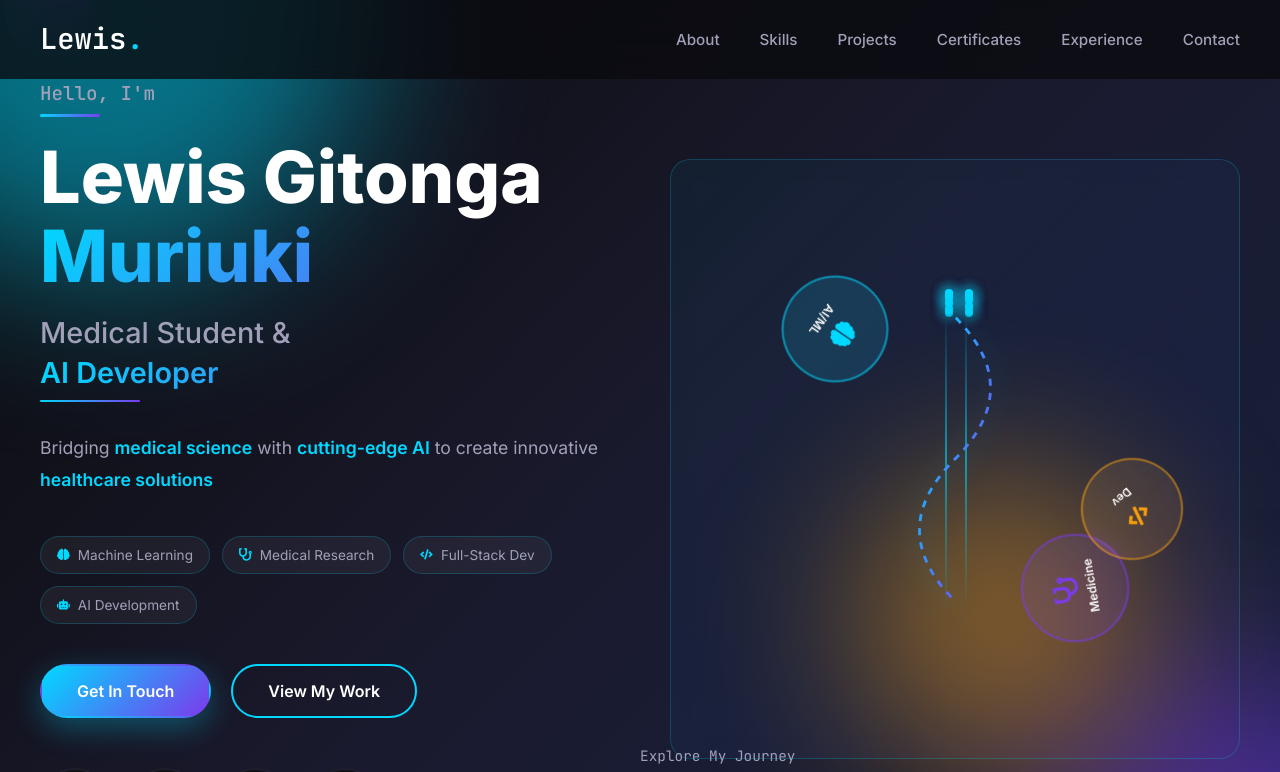
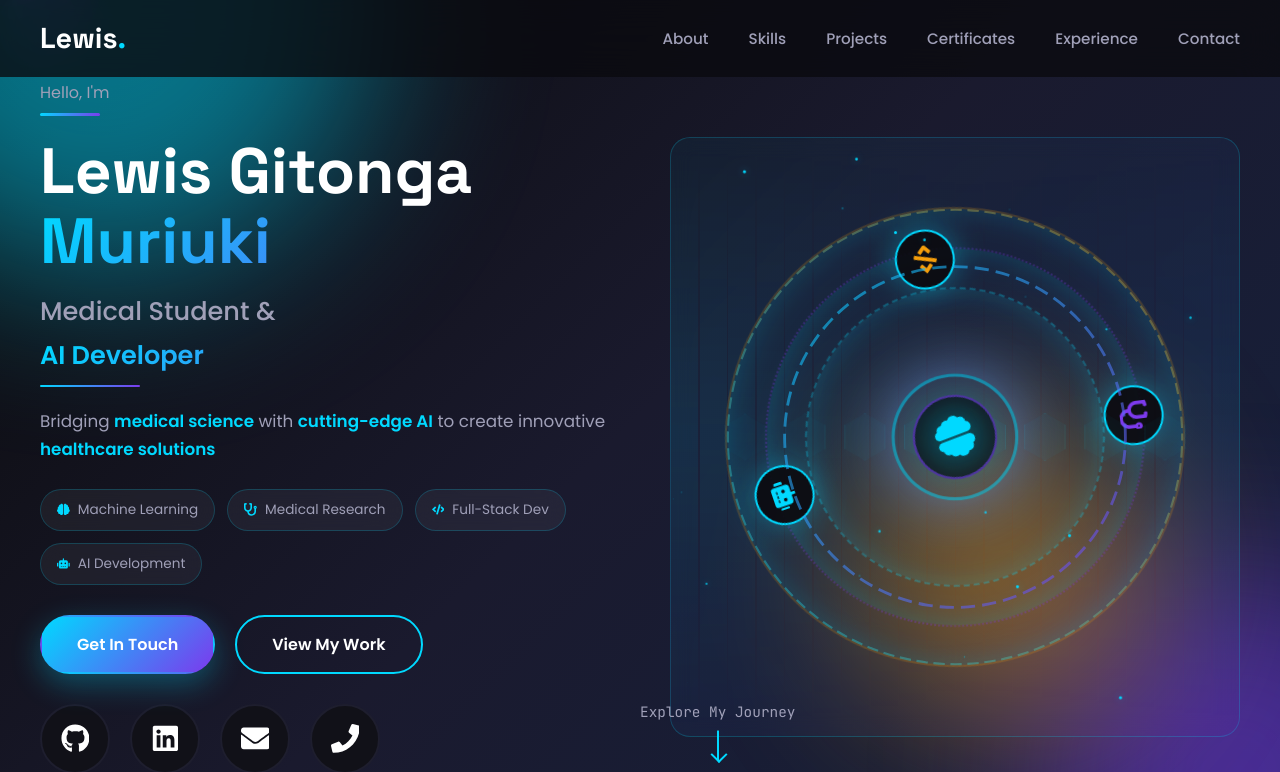
Before and after one commit to toshlewi/Tosh-Portfolio, a React (Create React App) app: page / in a window 1280 px wide. Shown: the top 772 px of the page. Built offline with nearby package versions, Linux system fonts and the light colour scheme.

Commit message:
Complete redesign: hide navbar on scroll, new holographic animation, professional fonts, and improved mobile responsiveness

```diff
--- a/public/index.html
+++ b/public/index.html
@@ -11,7 +11,7 @@
     <link rel="icon" type="image/jpeg" href="%PUBLIC_URL%/Tosh.jpg" />
     <link rel="preconnect" href="https://fonts.googleapis.com">
     <link rel="preconnect" href="https://fonts.gstatic.com" crossorigin>
-    <link href="https://fonts.googleapis.com/css2?family=Inter:wght@300;400;500;600;700;800&family=JetBrains+Mono:wght@400;500;600&display=swap" rel="stylesheet">
+    <link href="https://fonts.googleapis.com/css2?family=Poppins:wght@300;400;500;600;700;800;900&family=Space+Grotesk:wght@400;500;600;700&family=JetBrains+Mono:wght@400;500;600;700&display=swap" rel="stylesheet">
     <title>Lewis Gitonga Muriuki - Portfolio</title>
   </head>
   <body>
--- a/src/components/Hero.css
+++ b/src/components/Hero.css
@@ -5,7 +5,7 @@
   justify-content: center;
   position: relative;
   overflow: hidden;
-  padding-top: 80px;
+  padding: 80px 0 40px;
 }
 
 .hero-background {
@@ -85,22 +85,26 @@
 }
 
 .greeting {
-  margin-bottom: 20px;
+  margin-bottom: 15px;
 }
 
 .greeting-text {
   color: var(--text-secondary);
-  font-size: 1.2rem;
-  font-weight: 500;
-  font-family: 'JetBrains Mono', monospace;
+}
+
+.logo {
+  font-size: 1.8rem;
+  font-weight: 700;
+  cursor: pointer;
+  font-family: 'Space Grotesk', sans-serif;
 }
 
 .hero-name {
-  font-size: 4.5rem;
+  font-size: 4rem;
   font-weight: 800;
   line-height: 1.1;
-  margin-bottom: 20px;
-  font-family: 'Inter', sans-serif;
+  margin-bottom: 15px;
+  font-family: 'Space Grotesk', sans-serif;
 }
 
 .name-line {
@@ -115,8 +119,8 @@
 }
 
 .hero-title {
-  font-size: 1.8rem;
-  margin-bottom: 30px;
+  font-size: 1.6rem;
+  margin-bottom: 20px;
   font-weight: 500;
   color: var(--text-secondary);
 }
@@ -134,10 +138,10 @@
 }
 
 .hero-description {
-  font-size: 1.1rem;
-  line-height: 1.8;
+  font-size: 1.05rem;
+  line-height: 1.7;
   color: var(--text-secondary);
-  margin-bottom: 40px;
+  margin-bottom: 25px;
   max-width: 600px;
 }
 
@@ -149,7 +153,7 @@
 .hero-buttons {
   display: flex;
   gap: 20px;
-  margin-bottom: 50px;
+  margin-bottom: 30px;
   flex-wrap: wrap;
 }
 
@@ -191,6 +195,7 @@
 .hero-social {
   display: flex;
   gap: 20px;
+  margin-bottom: 20px;
 }
 
 .social-link {
@@ -426,7 +431,7 @@
 
 .scroll-indicator {
   position: absolute;
-  bottom: 40px;
+  bottom: 20px;
   left: 50%;
   transform: translateX(-50%);
   display: flex;
@@ -727,7 +732,7 @@
   display: flex;
   flex-wrap: wrap;
   gap: 12px;
-  margin-bottom: 40px;
+  margin-bottom: 30px;
 }
 
 .expertise-tag {
@@ -770,9 +775,27 @@
   opacity: 0.3;
 }
 
-/* Animation Scene */
-.animation-scene {
-  position: relative;
+/* New Holographic Animation Styles */
+
+/* Holographic Grid */
+.holo-grid {
+  position: absolute;
+  width: 100%;
+  height: 100%;
+  display: grid;
+  grid-template-columns: repeat(20, 1fr);
+  gap: 2px;
+  opacity: 0.3;
+}
+
+.grid-line {
+  background: linear-gradient(180deg, transparent, var(--primary), transparent);
+  height: 100%;
+}
+
+/* Ring System */
+.ring-system {
+  position: absolute;
   width: 100%;
   height: 100%;
   display: flex;
@@ -780,138 +803,181 @@
   justify-content: center;
 }
 
-/* DNA Helix */
-.dna-helix {
-  position: relative;
-  width: 200px;
-  height: 300px;
-  display: flex;
-  justify-content: center;
+.tech-ring {
+  position: absolute;
+  border-radius: 50%;
+  border: 2px solid;
 }
 
-.dna-node {
-  position: absolute;
-  width: 8px;
-  height: 8px;
-  background: var(--primary);
-  border-radius: 50%;
-  filter: drop-shadow(0 0 8px rgba(0, 217, 255, 0.8));
+.ring-1 {
+  width: 300px;
+  height: 300px;
+  border-color: rgba(0, 217, 255, 0.3);
+  border-style: dashed;
 }
 
-.dna-node:nth-child(odd) {
-  left: 45%;
+.ring-2 {
+  width: 380px;
+  height: 380px;
+  border-color: rgba(124, 58, 237, 0.3);
+  border-style: dotted;
 }
 
-.dna-node:nth-child(even) {
-  left: 55%;
+.ring-3 {
+  width: 460px;
+  height: 460px;
+  border-color: rgba(245, 158, 11, 0.2);
+  border-style: solid;
 }
 
-.dna-strand {
+.ring-glow {
   position: absolute;
-  top: 0;
-  width: 2px;
+  width: 100%;
   height: 100%;
-  background: linear-gradient(to bottom, transparent, var(--primary), transparent);
-  opacity: 0.6;
+  border-radius: 50%;
+  box-shadow: inset 0 0 30px rgba(0, 217, 255, 0.2);
 }
 
-.left-strand {
-  left: 45%;
-}
-
-.right-strand {
-  left: 55%;
-}
-
-/* Tech Orbs */
-.tech-orb {
+/* Central Core */
+.central-core {
   position: absolute;
-  width: 100px;
-  height: 100px;
+  width: 120px;
+  height: 120px;
   border-radius: 50%;
+  background: radial-gradient(circle, rgba(0, 217, 255, 0.2), rgba(124, 58, 237, 0.1));
+  border: 3px solid rgba(0, 217, 255, 0.5);
   display: flex;
   align-items: center;
   justify-content: center;
-  border: 2px solid;
-  backdrop-filter: blur(10px);
+  z-index: 10;
 }
 
-.ai-orb {
-  top: 20%;
-  left: 20%;
-  background: rgba(0, 217, 255, 0.1);
-  border-color: rgba(0, 217, 255, 0.5);
+.core-inner {
+  width: 80px;
+  height: 80px;
+  border-radius: 50%;
+  background: rgba(10, 10, 15, 0.8);
+  display: flex;
+  align-items: center;
+  justify-content: center;
+  border: 2px solid rgba(124, 58, 237, 0.6);
 }
 
-.med-orb {
-  bottom: 20%;
-  right: 20%;
-  background: rgba(124, 58, 237, 0.1);
-  border-color: rgba(124, 58, 237, 0.5);
+.core-icon {
+  font-size: 2.5rem;
+  color: var(--primary);
+  filter: drop-shadow(0 0 20px rgba(0, 217, 255, 0.8));
 }
 
-.dev-orb {
-  top: 50%;
-  right: 10%;
-  transform: translateY(-50%);
-  background: rgba(245, 158, 11, 0.1);
-  border-color: rgba(245, 158, 11, 0.5);
-}
-
-.orb-content {
-  display: flex;
-  flex-direction: column;
-  align-items: center;
-  gap: 5px;
-  color: white;
-  font-size: 0.7rem;
-  font-weight: 600;
-}
-
-.orb-icon {
-  font-size: 1.5rem;
-}
-
-.ai-orb .orb-icon {
-  color: #00d9ff;
-}
-
-.med-orb .orb-icon {
-  color: #7c3aed;
-}
-
-.dev-orb .orb-icon {
-  color: #f59e0b;
-}
-
-/* Data Points */
-.data-points {
+/* Orbit System */
+.orbit-container {
   position: absolute;
   width: 100%;
   height: 100%;
   pointer-events: none;
 }
 
-.data-point {
+.orbit-item {
   position: absolute;
-  width: 4px;
-  height: 4px;
+  top: 50%;
+  left: 50%;
+  pointer-events: all;
+}
+
+.orbit-1 {
+  transform: translate(-50%, -50%) translateY(-180px);
+}
+
+.orbit-2 {
+  transform: translate(-50%, -50%) translateX(180px);
+}
+
+.orbit-3 {
+  transform: translate(-50%, -50%) translateY(180px);
+}
+
+.orbit-icon-wrapper {
+  width: 60px;
+  height: 60px;
+  border-radius: 50%;
+  background: rgba(10, 10, 15, 0.9);
+  border: 2px solid var(--primary);
+  display: flex;
+  align-items: center;
+  justify-content: center;
+  box-shadow: 0 0 30px rgba(0, 217, 255, 0.4);
+  transition: all 0.3s ease;
+}
+
+.orbit-icon-wrapper:hover {
+  box-shadow: 0 0 50px rgba(0, 217, 255, 0.8);
+  border-color: var(--secondary);
+}
+
+.orbit-icon {
+  font-size: 1.8rem;
+  color: var(--primary);
+}
+
+.orbit-1 .orbit-icon {
+  color: #7c3aed;
+}
+
+.orbit-2 .orbit-icon {
+  color: #f59e0b;
+}
+
+.orbit-3 .orbit-icon {
+  color: #00d9ff;
+}
+
+/* Particle Field */
+.particle-field {
+  position: absolute;
+  width: 100%;
+  height: 100%;
+  pointer-events: none;
+}
+
+.tech-particle {
+  position: absolute;
+  width: 3px;
+  height: 3px;
   background: var(--primary);
   border-radius: 50%;
-  filter: drop-shadow(0 0 6px rgba(0, 217, 255, 0.8));
+  box-shadow: 0 0 10px rgba(0, 217, 255, 0.8);
 }
 
-/* Connection Lines */
-.connection-lines {
+/* Hexagon Pattern */
+.hex-pattern {
+  position: absolute;
+  width: 100%;
+  height: 100%;
+  display: flex;
+  align-items: center;
+  justify-content: center;
+  gap: 20px;
+  flex-wrap: wrap;
+  padding: 50px;
+}
+
+.hexagon {
+  width: 40px;
+  height: 46px;
+  background: rgba(0, 217, 255, 0.1);
+  position: relative;
+  clip-path: polygon(50% 0%, 100% 25%, 100% 75%, 50% 100%, 0% 75%, 0% 25%);
+  border: 1px solid rgba(0, 217, 255, 0.3);
+}
+
+/* Data Stream SVG */
+.data-stream {
   position: absolute;
   width: 100%;
   height: 100%;
   top: 0;
   left: 0;
-}
-
-.connection-line {
-  filter: drop-shadow(0 0 10px rgba(0, 217, 255, 0.6));
+  pointer-events: none;
 }
 
 /* Stats Overlay - Removed */
--- a/src/components/Hero.js
+++ b/src/components/Hero.js
@@ -212,155 +212,202 @@ const Hero = () => {
 
           <div className="hero-visual">
             <div className="medtech-animation">
-              {/* Main Animation Container */}
-              <div className="animation-scene">
+              {/* Holographic Grid Background */}
+              <div className="holo-grid">
+                {[...Array(20)].map((_, i) => (
+                  <motion.div
+                    key={i}
+                    className="grid-line"
+                    initial={{ opacity: 0 }}
+                    animate={{
+                      opacity: [0.1, 0.3, 0.1],
+                      scaleY: [1, 1.02, 1]
+                    }}
+                    transition={{
+                      duration: 3,
+                      repeat: Infinity,
+                      delay: i * 0.1,
+                    }}
+                  />
+                ))}
+              </div>
 
-                {/* Central DNA Helix */}
-                <div className="dna-helix">
+              {/* Central Rotating Ring System */}
+              <div className="ring-system">
+                <motion.div
+                  className="tech-ring ring-1"
+                  animate={{ rotate: 360 }}
+                  transition={{ duration: 20, repeat: Infinity, ease: "linear" }}
+                >
+                  <div className="ring-glow"></div>
+                </motion.div>
+                <motion.div
+                  className="tech-ring ring-2"
+                  animate={{ rotate: -360 }}
+                  transition={{ duration: 15, repeat: Infinity, ease: "linear" }}
+                >
+                  <div className="ring-glow"></div>
+                </motion.div>
+                <motion.div
+                  className="tech-ring ring-3"
+                  animate={{ rotate: 360 }}
+                  transition={{ duration: 25, repeat: Infinity, ease: "linear" }}
+                >
+                  <div className="ring-glow"></div>
+                </motion.div>
+              </div>
+
+              {/* Central Core */}
+              <motion.div
+                className="central-core"
+                animate={{
+                  scale: [1, 1.1, 1],
+                  boxShadow: [
+                    "0 0 40px rgba(0, 217, 255, 0.5)",
+                    "0 0 80px rgba(124, 58, 237, 0.8)",
+                    "0 0 40px rgba(0, 217, 255, 0.5)"
+                  ]
+                }}
+                transition={{
+                  duration: 4,
+                  repeat: Infinity,
+                  ease: "easeInOut"
+                }}
+              >
+                <motion.div
+                  className="core-inner"
+                  animate={{ rotate: 360 }}
+                  transition={{ duration: 10, repeat: Infinity, ease: "linear" }}
+                >
+                  <FaBrain className="core-icon" />
+                </motion.div>
+              </motion.div>
+
+              {/* Orbiting Tech Icons */}
+              <motion.div
+                className="orbit-container"
+                animate={{ rotate: 360 }}
+                transition={{ duration: 30, repeat: Infinity, ease: "linear" }}
+              >
+                <motion.div
+                  className="orbit-item orbit-1"
+                  whileHover={{ scale: 1.3 }}
+                >
+                  <div className="orbit-icon-wrapper">
+                    <FaStethoscope className="orbit-icon" />
+                  </div>
+                </motion.div>
+              </motion.div>
+
+              <motion.div
+                className="orbit-container"
+                animate={{ rotate: -360 }}
+                transition={{ duration: 25, repeat: Infinity, ease: "linear" }}
+              >
+                <motion.div
+                  className="orbit-item orbit-2"
+                  whileHover={{ scale: 1.3 }}
+                >
+                  <div className="orbit-icon-wrapper">
+                    <FaCode className="orbit-icon" />
+                  </div>
+                </motion.div>
+              </motion.div>
+
+              <motion.div
+                className="orbit-container"
+                animate={{ rotate: 360 }}
+                transition={{ duration: 35, repeat: Infinity, ease: "linear" }}
+              >
+                <motion.div
+                  className="orbit-item orbit-3"
+                  whileHover={{ scale: 1.3 }}
+                >
+                  <div className="orbit-icon-wrapper">
+                    <FaRobot className="orbit-icon" />
+                  </div>
+                </motion.div>
+              </motion.div>
+
+              {/* Particle System */}
+              <div className="particle-field">
                 {[...Array(30)].map((_, i) => (
                   <motion.div
                     key={i}
-                      className="dna-node"
+                    className="tech-particle"
+                    style={{
+                      left: `${Math.random() * 100}%`,
+                      top: `${Math.random() * 100}%`,
+                    }}
                     animate={{
-                        y: [0, -20, 0],
-                        opacity: [0.5, 1, 0.5],
-                      }}
-                      transition={{
-                        duration: 2,
-                        repeat: Infinity,
-                        delay: i * 0.1,
-                        ease: "easeInOut"
-                      }}
-                    />
-                  ))}
-                  <div className="dna-strand left-strand"></div>
-                  <div className="dna-strand right-strand"></div>
-                </div>
-
-                {/* Rotating Tech Orbs */}
-                <motion.div
-                  className="tech-orb ai-orb"
-                  animate={{
-                    rotate: 360,
-                    scale: [1, 1.1, 1],
-                  }}
-                  transition={{
-                    rotate: {
-                      duration: 20,
-                      repeat: Infinity,
-                      ease: "linear"
-                    },
-                    scale: {
-                      duration: 3,
-                      repeat: Infinity,
-                      ease: "easeInOut"
-                    }
-                  }}
-                >
-                  <div className="orb-content">
-                    <FaBrain className="orb-icon" />
-                    <span>AI/ML</span>
-                  </div>
-                </motion.div>
-
-                <motion.div
-                  className="tech-orb med-orb"
-                  animate={{
-                    rotate: -360,
-                    scale: [1, 1.15, 1],
-                  }}
-                  transition={{
-                    rotate: {
-                      duration: 25,
-                      repeat: Infinity,
-                      ease: "linear"
-                    },
-                    scale: {
-                      duration: 4,
-                      repeat: Infinity,
-                      ease: "easeInOut"
-                    }
-                  }}
-                >
-                  <div className="orb-content">
-                    <FaStethoscope className="orb-icon" />
-                    <span>Medicine</span>
-                  </div>
-                </motion.div>
-
-                <motion.div
-                  className="tech-orb dev-orb"
-                  animate={{
-                    rotate: 360,
-                    scale: [1, 1.05, 1],
-                  }}
-                  transition={{
-                    rotate: {
-                      duration: 18,
-                      repeat: Infinity,
-                      ease: "linear"
-                    },
-                    scale: {
-                      duration: 2.5,
-                      repeat: Infinity,
-                      ease: "easeInOut"
-                    }
-                  }}
-                >
-                  <div className="orb-content">
-                    <FaCode className="orb-icon" />
-                    <span>Dev</span>
-                  </div>
-                </motion.div>
-
-                {/* Floating Data Points */}
-                <div className="data-points">
-                  {[...Array(12)].map((_, i) => (
-                    <motion.div
-                      key={i}
-                      className="data-point"
-                      animate={{
-                        y: [0, -40, 0],
-                        x: [0, Math.random() * 30 - 15, 0],
-                        opacity: [0.3, 1, 0.3],
+                      y: [0, -30, 0],
+                      opacity: [0, 1, 0],
+                      scale: [0, 1, 0],
                     }}
                     transition={{
                       duration: Math.random() * 3 + 2,
                       repeat: Infinity,
-                        delay: Math.random() * 2,
+                      delay: Math.random() * 3,
                       ease: "easeInOut"
                     }}
                   />
                 ))}
               </div>
 
-                {/* Connection Lines */}
-                <svg className="connection-lines" viewBox="0 0 400 400">
-                  <motion.path
-                    className="connection-line"
-                    d="M200,100 Q250,150 200,200 Q150,250 200,300"
-                    stroke="url(#lineGradient)"
+              {/* Hexagon Pattern */}
+              <div className="hex-pattern">
+                {[...Array(8)].map((_, i) => (
+                  <motion.div
+                    key={i}
+                    className="hexagon"
+                    animate={{
+                      opacity: [0.1, 0.4, 0.1],
+                      scale: [1, 1.05, 1],
+                    }}
+                    transition={{
+                      duration: 4,
+                      repeat: Infinity,
+                      delay: i * 0.3,
+                    }}
+                  />
+                ))}
+              </div>
+
+              {/* Data Stream */}
+              <svg className="data-stream" viewBox="0 0 400 400">
+                <motion.circle
+                  cx="200"
+                  cy="200"
+                  r="120"
+                  stroke="url(#streamGradient)"
                   strokeWidth="2"
                   fill="none"
-                    strokeDasharray="5,5"
-                    animate={{
-                      strokeDashoffset: [0, 20],
-                    }}
-                    transition={{
-                      duration: 2,
-                      repeat: Infinity,
-                      ease: "linear"
-                    }}
+                  strokeDasharray="10,5"
+                  animate={{ strokeDashoffset: [0, -30] }}
+                  transition={{ duration: 3, repeat: Infinity, ease: "linear" }}
+                />
+                <motion.circle
+                  cx="200"
+                  cy="200"
+                  r="160"
+                  stroke="url(#streamGradient2)"
+                  strokeWidth="1.5"
+                  fill="none"
+                  strokeDasharray="8,4"
+                  animate={{ strokeDashoffset: [0, 24] }}
+                  transition={{ duration: 4, repeat: Infinity, ease: "linear" }}
                 />
                 <defs>
-                    <linearGradient id="lineGradient" x1="0%" y1="0%" x2="100%" y2="100%">
-                      <stop offset="0%" stopColor="#00d9ff" />
-                      <stop offset="100%" stopColor="#7c3aed" />
+                  <linearGradient id="streamGradient" x1="0%" y1="0%" x2="100%" y2="100%">
+                    <stop offset="0%" stopColor="#00d9ff" stopOpacity="0.6" />
+                    <stop offset="100%" stopColor="#7c3aed" stopOpacity="0.6" />
+                  </linearGradient>
+                  <linearGradient id="streamGradient2" x1="100%" y1="0%" x2="0%" y2="100%">
+                    <stop offset="0%" stopColor="#f59e0b" stopOpacity="0.4" />
+                    <stop offset="100%" stopColor="#00d9ff" stopOpacity="0.4" />
                   </linearGradient>
                 </defs>
               </svg>
-              </div>
-
             </div>
           </div>
         </div>
--- a/src/components/Navbar.css
+++ b/src/components/Navbar.css
@@ -9,6 +9,11 @@
   z-index: 1000;
   transition: all 0.3s ease;
   border-bottom: 1px solid transparent;
+}
+
+.navbar.hidden {
+  transform: translateY(-100%);
+  pointer-events: none;
 }
 
 .navbar.scrolled {
@@ -31,7 +36,7 @@
   font-size: 1.8rem;
   font-weight: 700;
   cursor: pointer;
-  font-family: 'JetBrains Mono', monospace;
+  font-family: 'Space Grotesk', sans-serif;
 }
 
 .logo-text {
--- a/src/components/Navbar.js
+++ b/src/components/Navbar.js
@@ -5,15 +5,28 @@ import './Container.css';
 
 const Navbar = () => {
   const [scrolled, setScrolled] = useState(false);
+  const [hidden, setHidden] = useState(false);
   const [mobileMenuOpen, setMobileMenuOpen] = useState(false);
+  const [lastScrollY, setLastScrollY] = useState(0);
 
   useEffect(() => {
     const handleScroll = () => {
-      setScrolled(window.scrollY > 50);
+      const currentScrollY = window.scrollY;
+
+      setScrolled(currentScrollY > 50);
+
+      // Hide navbar when scrolling down, show when scrolling up
+      if (currentScrollY > lastScrollY && currentScrollY > 100) {
+        setHidden(true);
+      } else {
+        setHidden(false);
+      }
+
+      setLastScrollY(currentScrollY);
     };
     window.addEventListener('scroll', handleScroll);
     return () => window.removeEventListener('scroll', handleScroll);
-  }, []);
+  }, [lastScrollY]);
 
   useEffect(() => {
     // Prevent body scroll when mobile menu is open
@@ -46,10 +59,10 @@ const Navbar = () => {
 
   return (
     <motion.nav
-      className={`navbar ${scrolled ? 'scrolled' : ''}`}
+      className={`navbar ${scrolled ? 'scrolled' : ''} ${hidden ? 'hidden' : ''}`}
       initial={{ y: -100 }}
-      animate={{ y: 0 }}
-      transition={{ duration: 0.5 }}
+      animate={{ y: hidden ? -100 : 0 }}
+      transition={{ duration: 0.3 }}
     >
       <div className="nav-container">
         <motion.div
--- a/src/index.css
+++ b/src/index.css
@@ -23,7 +23,7 @@
 
 body {
   margin: 0;
-  font-family: 'Inter', -apple-system, BlinkMacSystemFont, 'Segoe UI', 'Roboto', 'Oxygen',
+  font-family: 'Poppins', -apple-system, BlinkMacSystemFont, 'Segoe UI', 'Roboto', 'Oxygen',
     'Ubuntu', 'Cantarell', 'Fira Sans', 'Droid Sans', 'Helvetica Neue',
     sans-serif;
   -webkit-font-smoothing: antialiased;
```
Also changed, not shown: 1 other file (tests, documents, lock files or other folders). Lines whose indentation alone changed are shown as unchanged.
